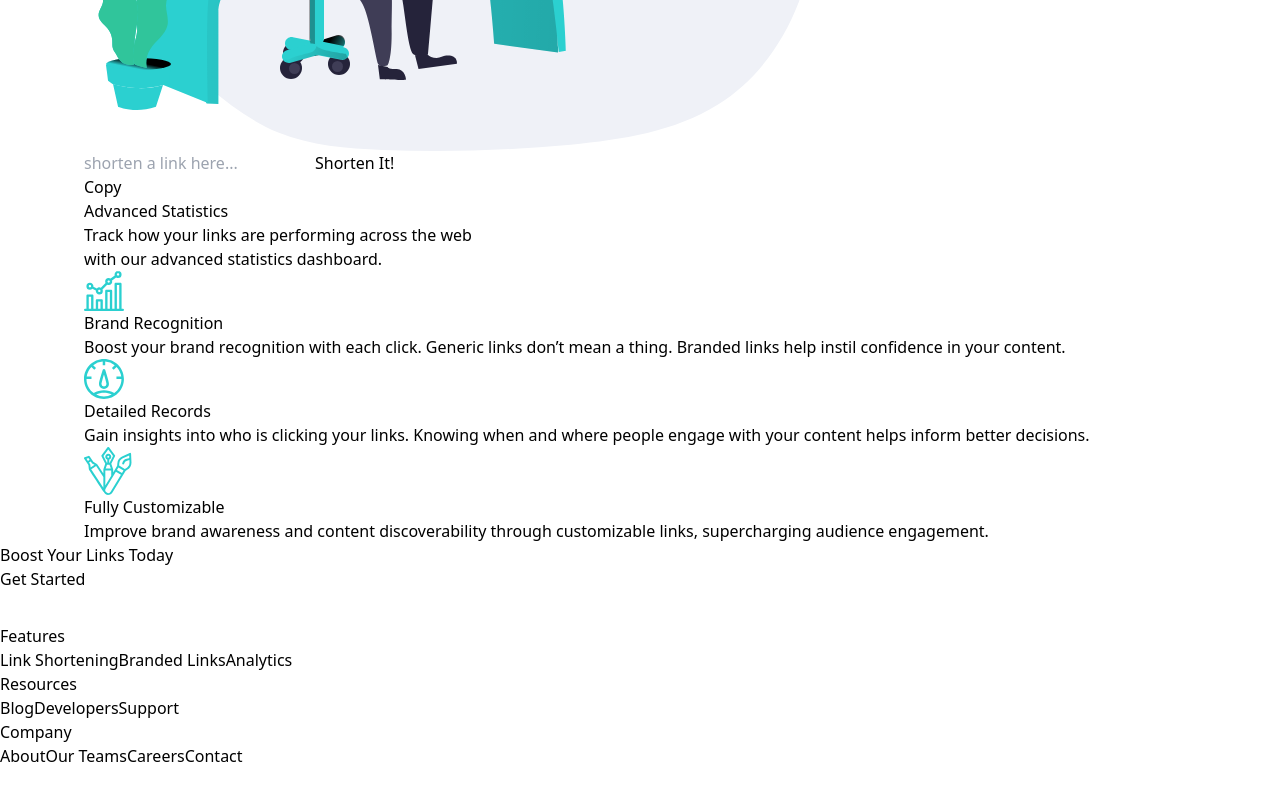
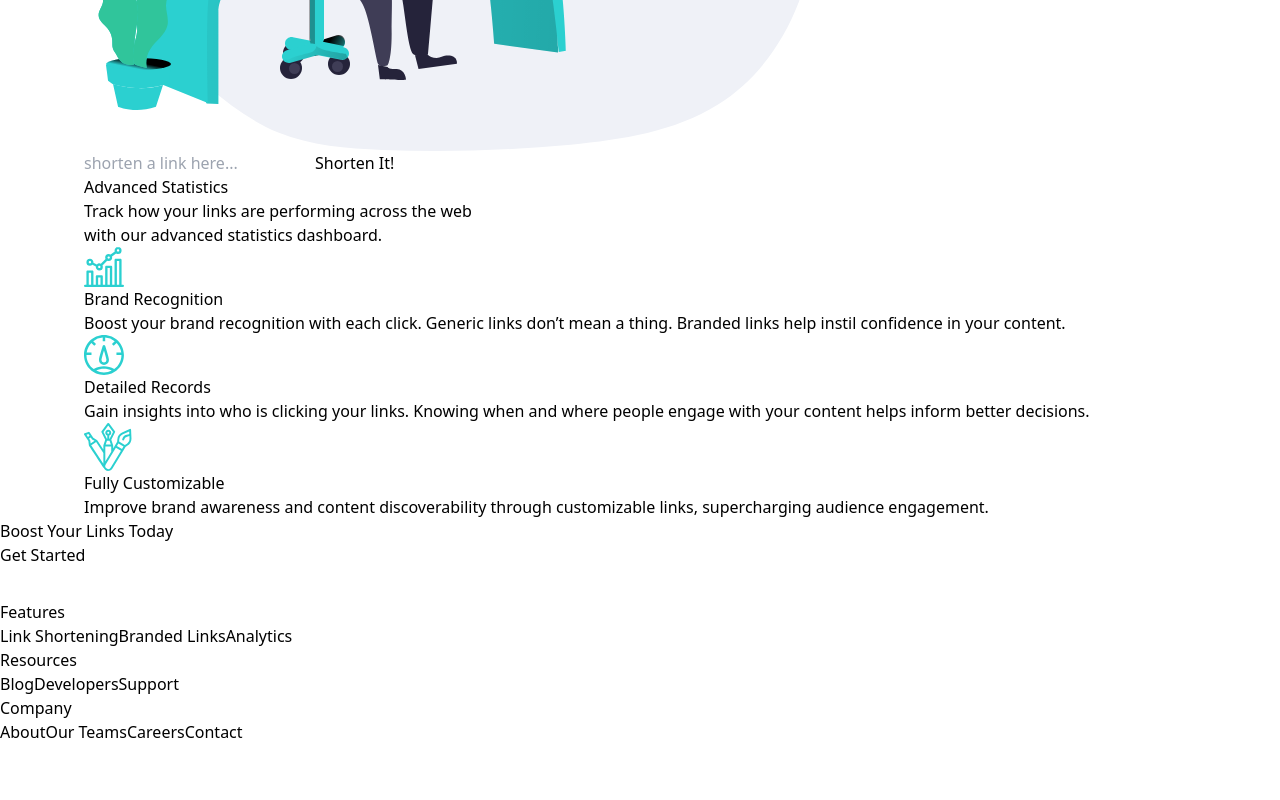
Before and after one commit to fizy500/shortly, a React (Vite) app: page / in a window 1280 px wide. Shown: the part 843-1643 px from the top of the page. Built offline with nearby package versions, Linux system fonts and the light colour scheme.

Commit message:
Conditionally rendered result div

```diff
--- a/src/components/Search.jsx
+++ b/src/components/Search.jsx
@@ -4,6 +4,7 @@ function Search() {
   const [text, setText] = useState("");
   const [links, setLinks] = useState([]);
   const [buttonText, setbuttonText] = useState("Copy");
+  const [displayResult, setDisplayResult] = useState(false)
 
   const handleSubmit = (e) => {
     e.preventDefault();
@@ -15,6 +16,7 @@ function Search() {
         const data = await res.json();
         console.log(data);
         setLinks(data.result);
+        setDisplayResult(true);
         setText("");
       };
       getLink();
@@ -47,14 +49,18 @@ function Search() {
           Shorten It!
         </button>
       </form>
+
+      {displayResult ? (
         <div className='results text-white  bg-gray-300 rounded-lg py-6 px-6 flex flex-col lg:flex-row justify-between '>
-        <article className="text-black">
+          <article className='text-black'>
             <h6>{links.original_link}</h6>
           </article>
           <div className='h-[0.5px] bg-white w-full  block lg:hidden my-3' />
 
           <article className='flex flex-col lg:flex-row justify-between   '>
-          <h6 className='text-[#2ACFCF] w-full px-3'>{links.full_short_link}</h6>
+            <h6 className='text-[#2ACFCF] w-full px-3'>
+              {links.full_short_link}
+            </h6>
             <button
               className='bg-[#2ACFCF] text-sm  text-white px-4 py-2 rounded-md hover:bg-[#62ebeb] w-full lg:w-fit'
               onClick={handleCopy}
@@ -63,6 +69,7 @@ function Search() {
             </button>
           </article>
         </div>
+      ) : null}
     </section>
   );
 }
```
Lines whose indentation alone changed are shown as unchanged.
